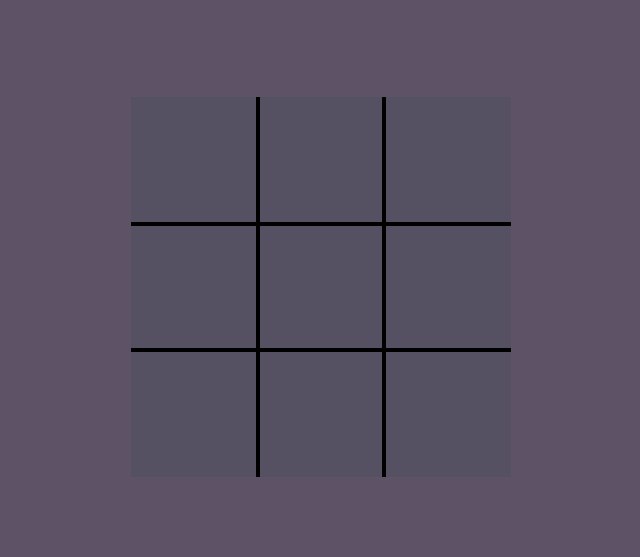
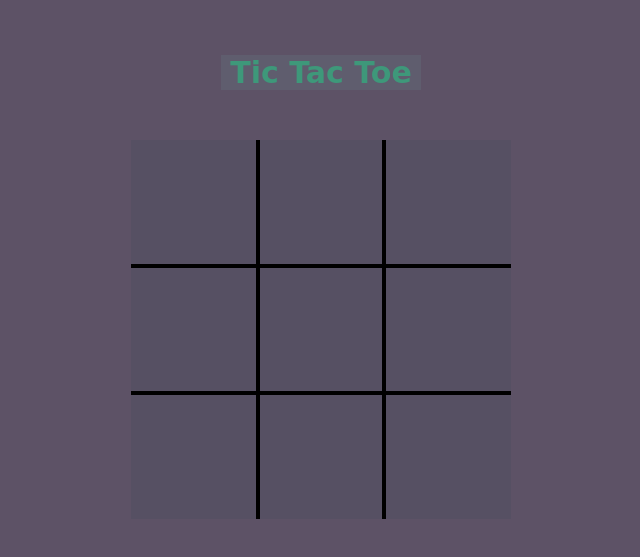
Before and after one commit to ashishkumaryadav7/Tic-Tac-Toe, a plain HTML site: page index.html in a window 1280 px wide. Shown: the part 113-670 px from the top of the page, without its empty margins (319-959 px from the left). Drawn offline with Linux system fonts and the light colour scheme.

Commit message:
adding title of the game

```diff
--- a/index.html
+++ b/index.html
@@ -8,6 +8,7 @@
 </head>
 <body>
     <div class="container">
+        <div class="Name">Tic Tac Toe</div>
         <div class="game-box">
             <div id="box-1" class="sub-box"></div>
             <div id="box-2" class="sub-box"></div>
--- a/style.css
+++ b/style.css
@@ -14,6 +14,17 @@ html , body{
     display: flex;
     justify-content: center;
     align-items: center;
+    flex-direction: column;
+}
+.Name{
+    font-size: 30px;
+    color: rgb(62, 152, 122);
+    font-weight: bolder;
+    width: 200px;
+    text-align: center;
+    font-family: cursive;
+    margin-bottom: 50px;
+    background-color: rgba(107, 161, 163, 0.132);
 }
 
 .game-box{
```
